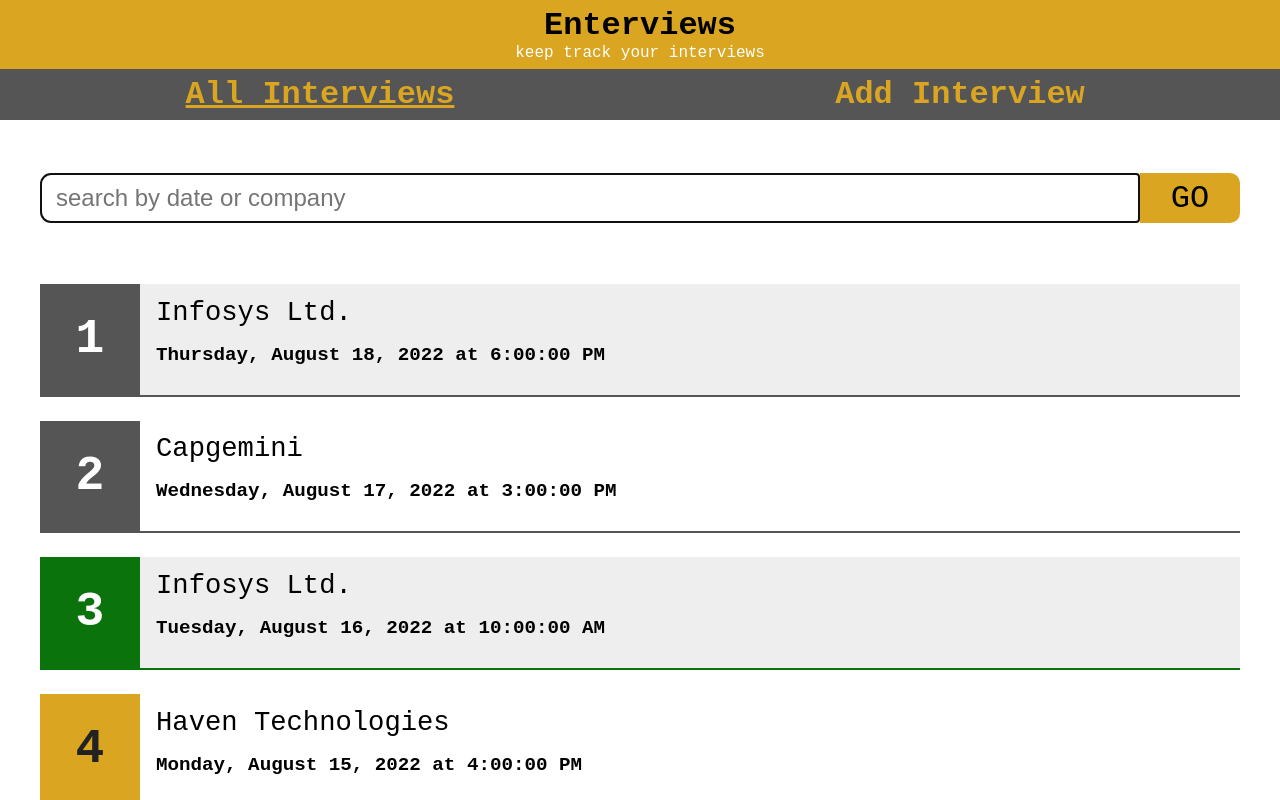
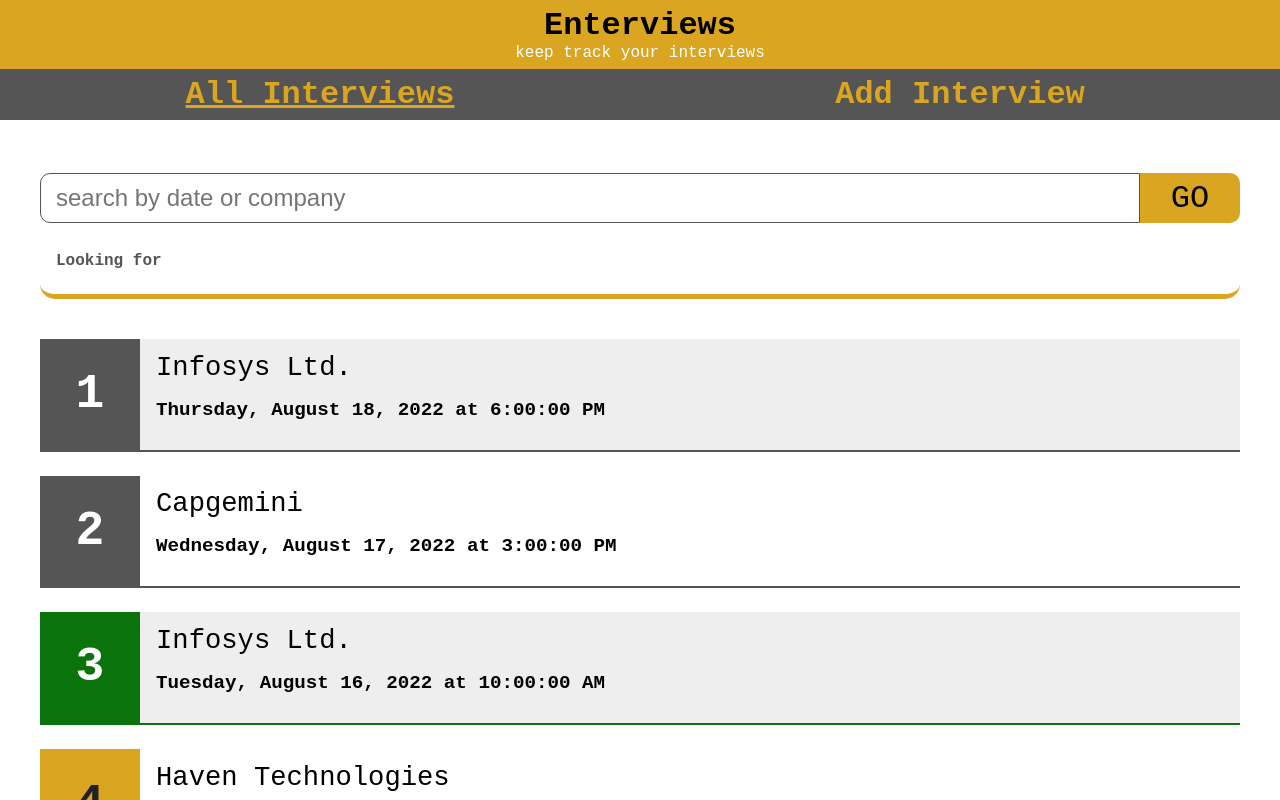
Before and after one commit to Brondchux/enterviews-client, a React (Create React App) app: page /interviews in a window 1280 px wide. Both pictures are taken after a click on the element "GO". Shown: the top 800 px of the page. Built offline with nearby package versions, Linux system fonts and the light colour scheme.

Commit message:
Added display of searched word

```diff
--- a/src/Components/Form/form.css
+++ b/src/Components/Form/form.css
@@ -1,12 +1,12 @@
 .form-box {
 	grid-column: 2/3;
 }
-form {
+.interview-form {
 	background-color: #eee;
 	padding: 15px;
 	border-radius: 15px;
 }
-form label {
+.interview-form label {
 	display: block;
 	padding-top: 1rem;
 }
--- a/src/Components/Form/index.js
+++ b/src/Components/Form/index.js
@@ -55,7 +55,7 @@
 
 	return (
 		<div className="form-box">
-			<form onSubmit={submitHandler}>
+			<form className="interview-form" onSubmit={submitHandler}>
 				<div className="alert" hidden></div>
 				<div>
 					<label htmlFor="company">Company</label>
--- a/src/Components/Search/index.js
+++ b/src/Components/Search/index.js
@@ -1,19 +1,53 @@
 import "./search.css";
+import { Fragment, useState } from "react";
+
 const Search = () => {
+	const [showSuggestions, setShowSuggestions] = useState(false);
+	const [formState, setFormState] = useState({
+		search: "",
+	});
+	const changeHandler = (e) => {
+		const { name, value } = e.target;
+		setFormState({
+			[name]: value,
+		});
+	};
+	const searchHandler = (e) => {
+		e.preventDefault();
+		setShowSuggestions(true);
+	};
+	const closeSuggestions = () => {
+		setShowSuggestions(false);
+		setFormState({
+			search: "",
+		});
+	};
+
 	return (
-		<div className="search-box">
+		<Fragment>
+			<form className="search-box" onSubmit={searchHandler}>
 				<div>
 					<input
 						id="search"
+						name="search"
+						value={formState.search}
+						onChange={changeHandler}
 						className="form-control"
 						placeholder="search by date or company"
 						type="text"
+						onBlur={closeSuggestions}
 					/>
 				</div>
-			<div>
+				<div onClick={searchHandler}>
 					<span>GO</span>
 				</div>
-		</div>
+			</form>
+			{showSuggestions && (
+				<section className="search-suggestions">
+					<p>Looking for {formState.search}</p>
+				</section>
+			)}
+		</Fragment>
 	);
 };
 
--- a/src/Components/Search/search.css
+++ b/src/Components/Search/search.css
@@ -1,5 +1,5 @@
 .search-box {
-	margin-bottom: 2rem;
+	margin-bottom: 1rem;
 	display: grid;
 	grid-template-columns: 11fr 1fr;
 }
@@ -18,3 +18,12 @@
 	margin: auto;
 	font-size: 2rem;
 }
+.search-suggestions {
+	color: #555;
+	font-weight: 600;
+	padding: 0.5rem 1rem;
+	margin-top: -1rem;
+	margin-bottom: 1rem;
+	border-bottom: 5px solid #daa520;
+	border-radius: 0 0 15px 15px;
+}
```
Lines whose indentation alone changed are shown as unchanged.
